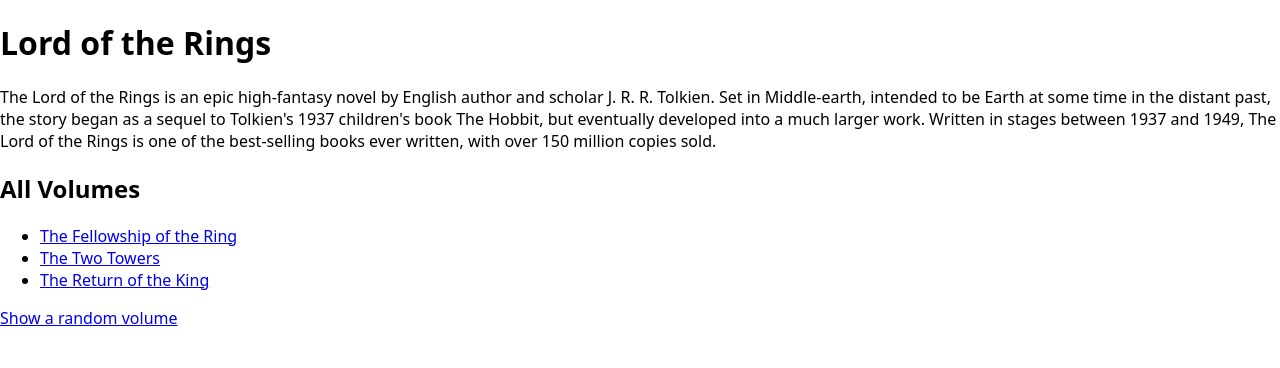
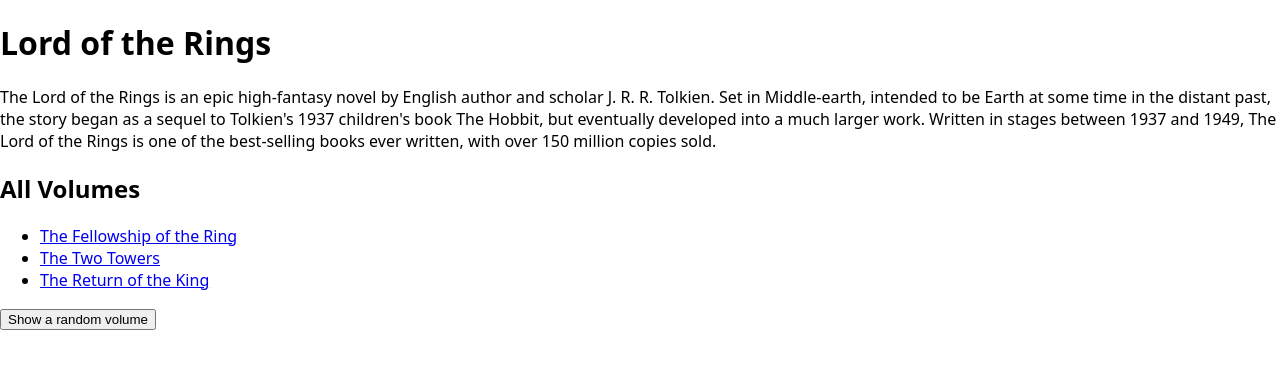
Before and after one commit to ekat-br/lotr-app, a Next.js app: page /volumes in a window 1280 px wide. Shown: the top 368 px of the page. Built offline with nearby package versions, Linux system fonts and the light colour scheme.

Commit message:
Add router.push()

```diff
--- a/pages/volumes/index.js
+++ b/pages/volumes/index.js
@@ -1,11 +1,18 @@
 import Link from "next/link";
 import { introduction } from "../../lib/data";
 import { volumes } from "@/lib/data";
+import { useRouter } from "next/router";
 
 export default function Volumes() {
+  const router = useRouter();
   function getRandomElement(array) {
     return array[Math.floor(Math.random() * array.length)];
   }
+
+  const handleRandomVolumeClick = () => {
+    const randomVolume = getRandomElement(volumes);
+    router.push(`/volumes/${randomVolume.slug}`);
+  };
 
   return (
     <>
@@ -19,9 +26,7 @@
           </li>
         ))}
       </ul>
-      <Link href={`/volumes/${getRandomElement(volumes).slug}`}>
-        Show a random volume
-      </Link>
+      <button onCLick={handleRandomVolumeClick}>Show a random volume</button>
     </>
   );
 }
```
